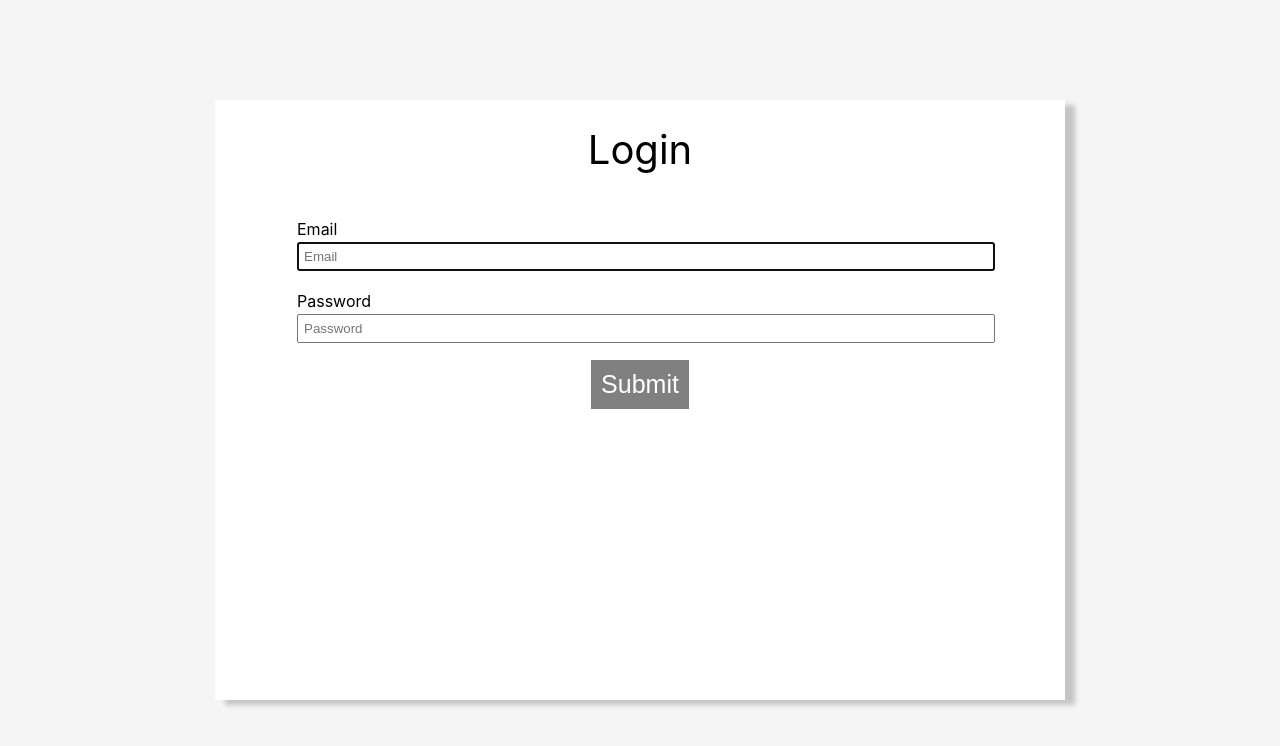
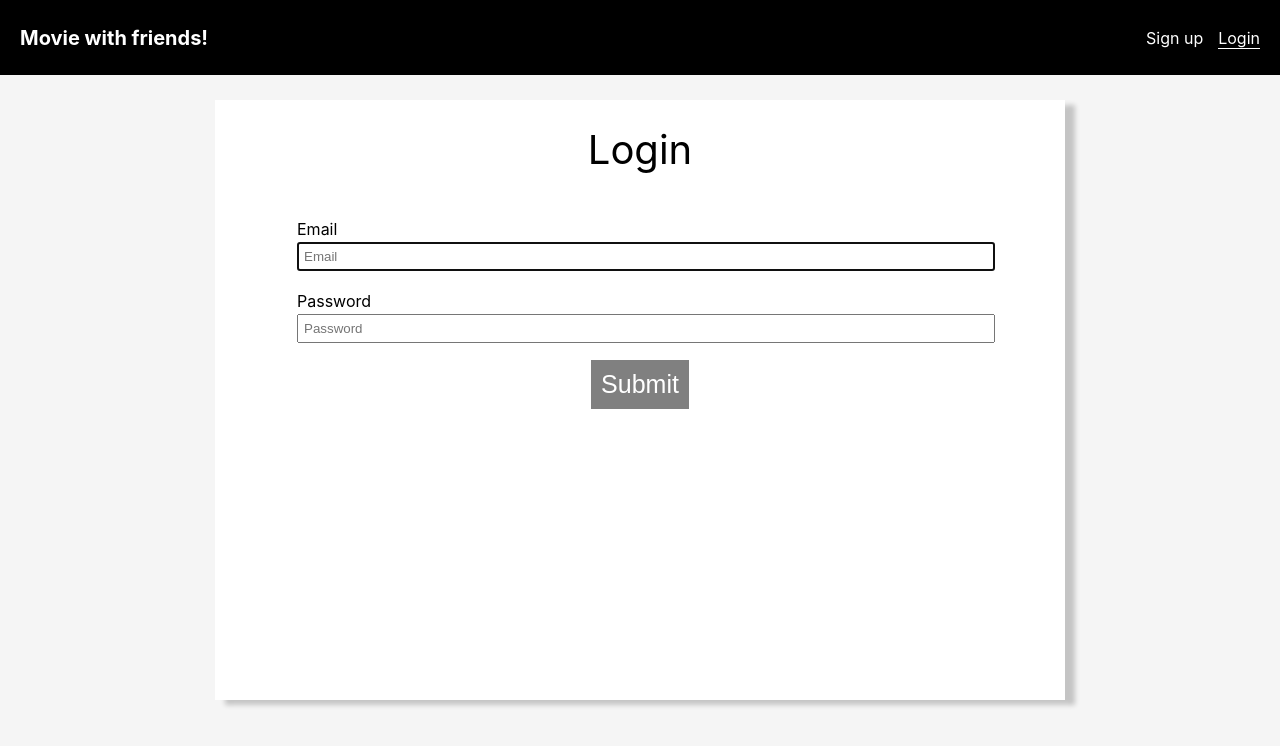
Before and after one commit to Jvaz0715/recipe-frontend, a React (Create React App) app: page /login in a window 1280 px wide. Shown: the top 746 px of the page. Built offline with nearby package versions, Linux system fonts and the light colour scheme.

Commit message:
creates Nav files, connects to recipe page

```diff
--- a/src/MainRouter.js
+++ b/src/MainRouter.js
@@ -2,6 +2,7 @@ import React from "react";
 import { BrowserRouter as Router, Route } from "react-router-dom";
 
 // bring in the components that will need routes using react-router-dom
+import Nav from "./components/Nav/Nav";
 import Signup from "./components/Signup/Signup";
 import Login from "./components/Login/Login";
 import Home from "./components/Home/Home";
@@ -14,6 +15,7 @@ const MainRouter = (props) => {
     // Router comes in from react-router-dom
     return (
         <Router>
+            <Nav user={props.user} handleUserLogout={props.handleUserLogout} />
             <>
                 <Route exact path="/" component={Home} />
                 <Route exact path="/sign-up" component={Signup} />
--- /dev/null
+++ b/src/components/Nav/Nav.css
@@ -0,0 +1,42 @@
+.Navbar {
+    height: 75px;
+    background-color: black;
+    color: white;
+    display: flex;
+    align-items: center;
+    justify-content: space-between;
+  }
+
+  .h1-logo {
+    padding: 20px;
+  }
+
+  .h1-logo a {
+    text-decoration: none;
+    color: white;
+  }
+
+  .h1-logo h1 {
+    font-size: 20px;
+  }
+
+  div ul {
+    padding: 20px;
+  }
+
+  div ul li {
+    display: inline-block;
+  }
+
+  div ul li a {
+    text-decoration: none;
+    color: white;
+  }
+
+  .selected {
+    border-bottom: 1px solid white;
+  }
+
+  .right-side-nav ul li:not(:last-child) {
+    margin-right: 15px;
+  }
--- /dev/null
+++ b/src/components/Nav/Nav.js
@@ -0,0 +1,64 @@
+import React, { Component } from "react";
+import { Link, NavLink } from "react-router-dom";
+
+import "./Nav.css";
+
+export class Nav extends Component {
+    render() {
+        return (
+            <nav className="Navbar">
+                <div className="h1-logo">
+                    <h1>
+                        <Link to="/">Movie with friends!</Link>
+                    </h1>
+                </div>
+                <div className="right-side-nav">
+                    <ul>
+                        <li>
+                            {this.props.user ? (
+                                <NavLink activeClassName="selected" to="/recipe">
+                                    Movie Search
+                                </NavLink>
+                            ) : (
+                                ""
+                            )}
+                        </li>
+
+                        <li>
+                            {this.props.user ? (
+                                <NavLink activeClassName="selected" to="/profile">
+                                    Welcome Back - {this.props.user.email}
+                                </NavLink>
+                            ) : (
+                                <NavLink activeClassName="selected" to="/sign-up">
+                                    Sign up
+                                </NavLink>
+                            )}
+                        </li>
+
+                        <li>
+                            {this.props.user ? (
+                                <NavLink
+                                    activeStyle={{ borderBottom: "1px solid white" }}
+                                    to="/login"
+                                    onClick={this.props.handleUserLogout}
+                                >
+                                    Logout
+                                </NavLink>
+                            ) : (
+                                <NavLink
+                                    activeStyle={{ borderBottom: "1px solid white" }}
+                                    to="/login"
+                                >
+                                    Login
+                                </NavLink>
+                            )}
+                        </li>
+                    </ul>
+                </div>
+            </nav>
+        );
+    }
+};
+
+export default Nav;
```
Lines whose indentation alone changed are shown as unchanged.
